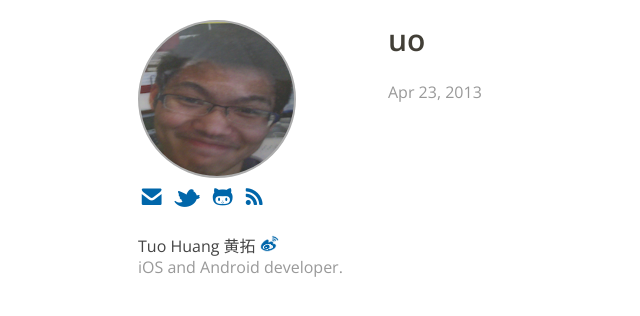
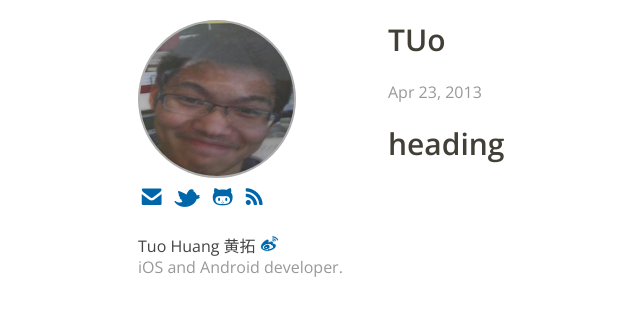
Before and after one commit to 5CakesSH/5cakessh.github.io, a Jekyll site: the page built from _posts/2013-04-23-new.md, in a window 1280 px wide. Shown: the top 316 px of the page, without its empty margins (32-672 px from the left). Built offline with Jekyll 4.4.1, drawn with Linux system fonts in a browser that asks for light colours; comment, search, counter and statistics services are not loaded.

Commit message:
Just Created :2013-04-23-new.md

```diff
--- a/_posts/2013-04-23-new.md
+++ b/_posts/2013-04-23-new.md
@@ -1,7 +1,8 @@
 ---
 layout: post
-title: "uo"
-date: 2013-04-23 13:06:21 +0000
+title: "TUo"
+date: 2013-04-23 13:09:03 +0000
 published: true
 tags:
 ---
+#heading
```
